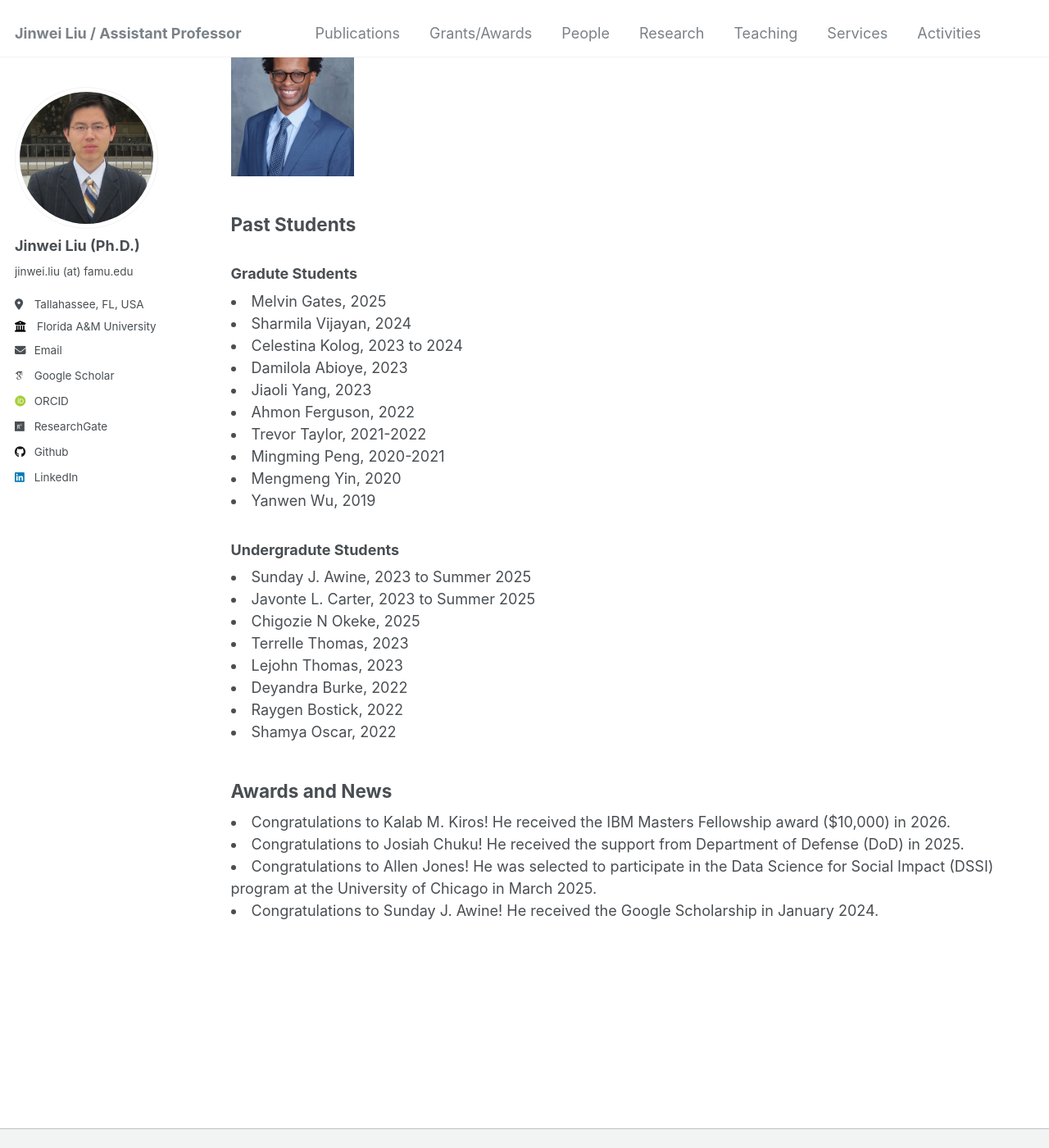
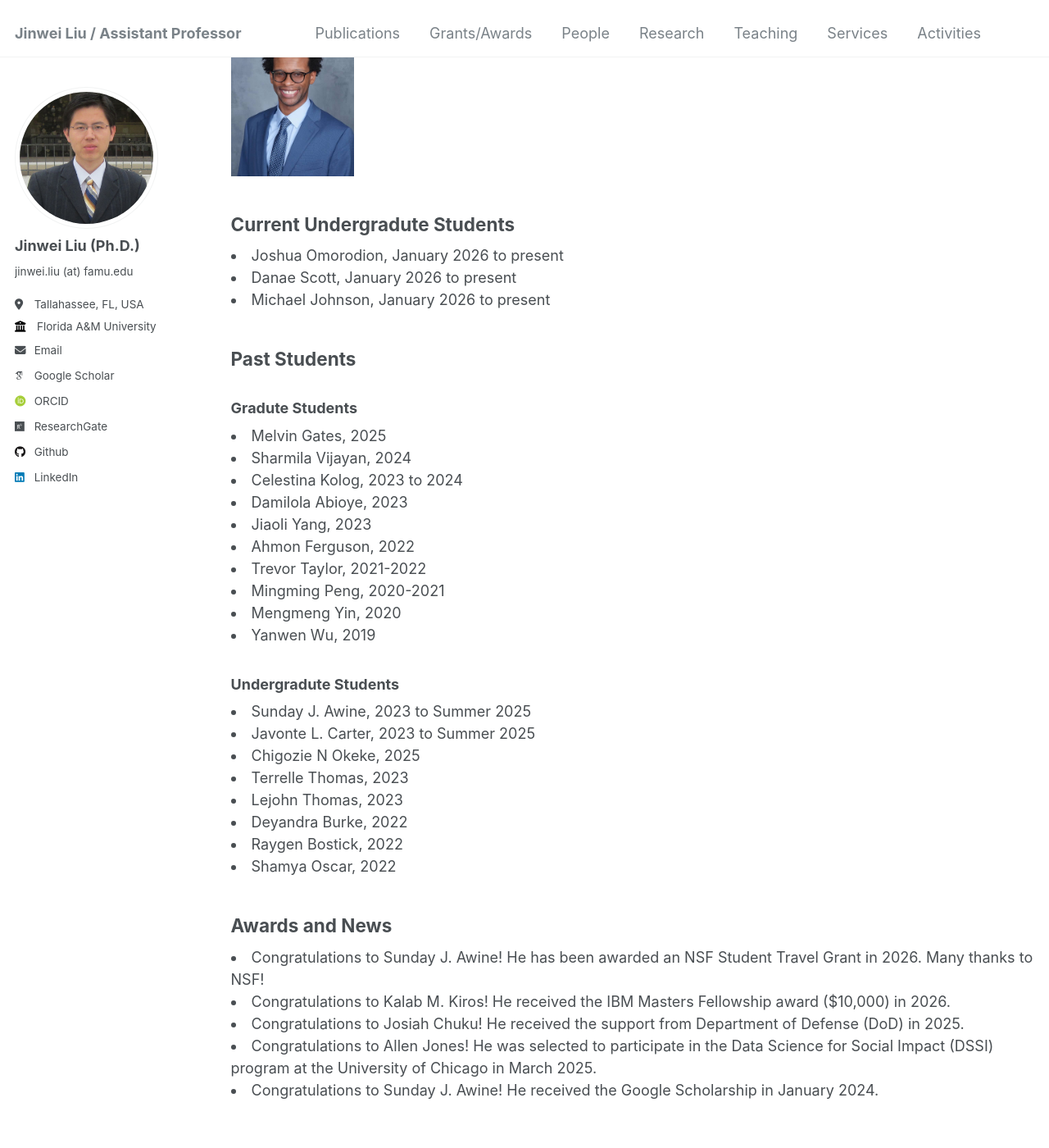
Before and after one commit to jinweiliucu/jinweiliucu.github.io, a Jekyll site: the page built from _pages/people.html, in a window 1280 px wide and 1400 px high, scrolled down 484 px. Shown: the whole window at 82% size. Built offline with Jekyll 4.4.1, drawn with Linux system fonts in a browser that asks for light colours; some web fonts are replaced.

Commit message:
Update people.html

```diff
--- a/_pages/people.html
+++ b/_pages/people.html
@@ -10,7 +10,6 @@ author_profile: true
     Kalab M. Kiros, 2025 to present
     </li>
 	<!-- <img src='./Kalab.jpg' alt='Kalab' width="200" height="110"> -->
-
     <li>
     Josiah Chuku, Summer 2025 to present
     </li>
@@ -26,7 +25,16 @@ author_profile: true
     </li>
 	<img src='./Javonte.jpg' alt='Javonte' width="150" height="80">
 
-
+<h2 class="text-left">Current Undergradute Students</h2>
+    <li>
+    Joshua Omorodion, January 2026 to present
+    </li>
+    <li>
+    Danae Scott, January 2026 to present
+    </li>
+	<li>
+    Michael Johnson, January 2026 to present
+    </li>
 
 <h2 class="text-left">Past Students</h2>
 	<h3 class="text-left">Gradute Students</h3>
@@ -95,6 +103,9 @@ author_profile: true
 
 <h2 class="text-left">Awards and News</h2>
 <li>
+Congratulations to Sunday J. Awine! He has been awarded an NSF Student Travel Grant in 2026. Many thanks to NSF!
+</li>
+<li>
 Congratulations to Kalab M. Kiros! He received the IBM Masters Fellowship award ($10,000) in 2026.
 </li>
 <li>
```
